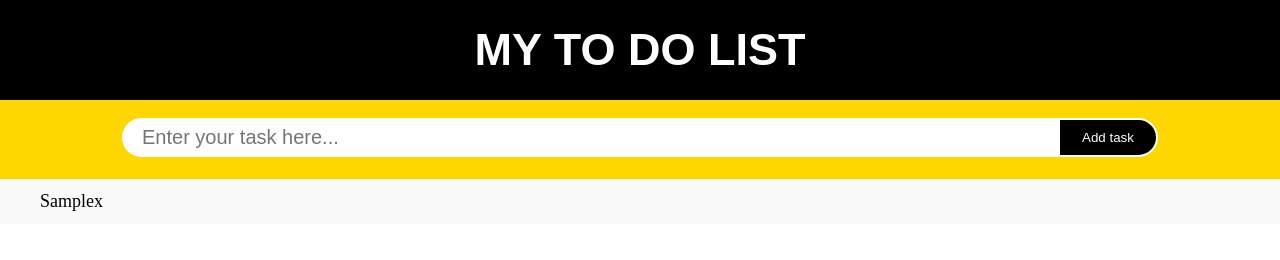
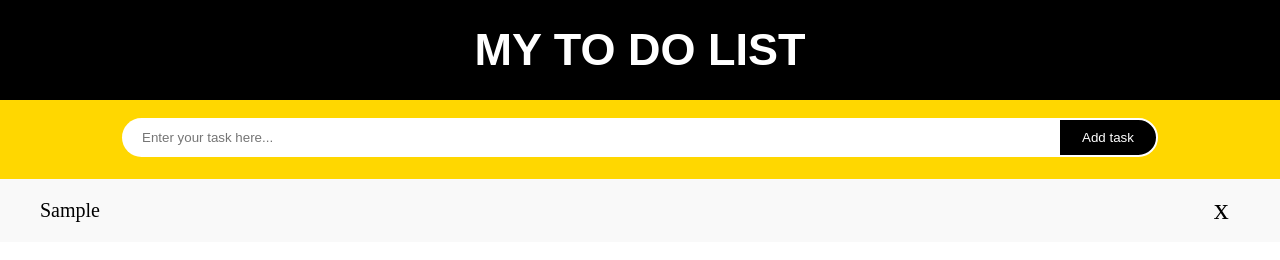
Before and after one commit to sonu464/dee-todo, a plain HTML site: page index.html in a window 1280 px wide. Both pictures are taken after typing "Sample" into the empty fields and a click on the button "Add task". Drawn offline with Linux system fonts and the light colour scheme.

Commit message:
Update style.css

```diff
--- a/style.css
+++ b/style.css
@@ -57,14 +57,13 @@ body {
 
 
 #taskarea #Task {
-     width: 70%;
+    width: 70%;
     border-radius: 25px;
-    padding: 8px 20px;
+    padding: 12px 20px;
     border-top-right-radius: 0px;
     border-bottom-right-radius: 0px;
     outline: none;
     border: none;
-    font-size: 20px;
 }
 
 /* for button in taskarea */
@@ -100,14 +99,26 @@ ul {
 
 /* Styling of list items */
 
-
 ul li {
     cursor: pointer;
     position: relative;
-    padding: 12px 8px 12px 40px;
+    padding: 20px 40px;
     background: #eeee;
-    font-size: 18px;
+    font-size: 20px;
     transition: 0.2s;
+}
+
+ul li span {
+    position: absolute;
+    right: 4%;
+    font-size: 30px;
+    top: 20%;
+}
+
+ul li span:hover {
+    transition: all .5s;
+    scale: 0.8;
+    color: red;
 }
 
 /* Set all odd list items to a different color (zebra-stripes) */
```
